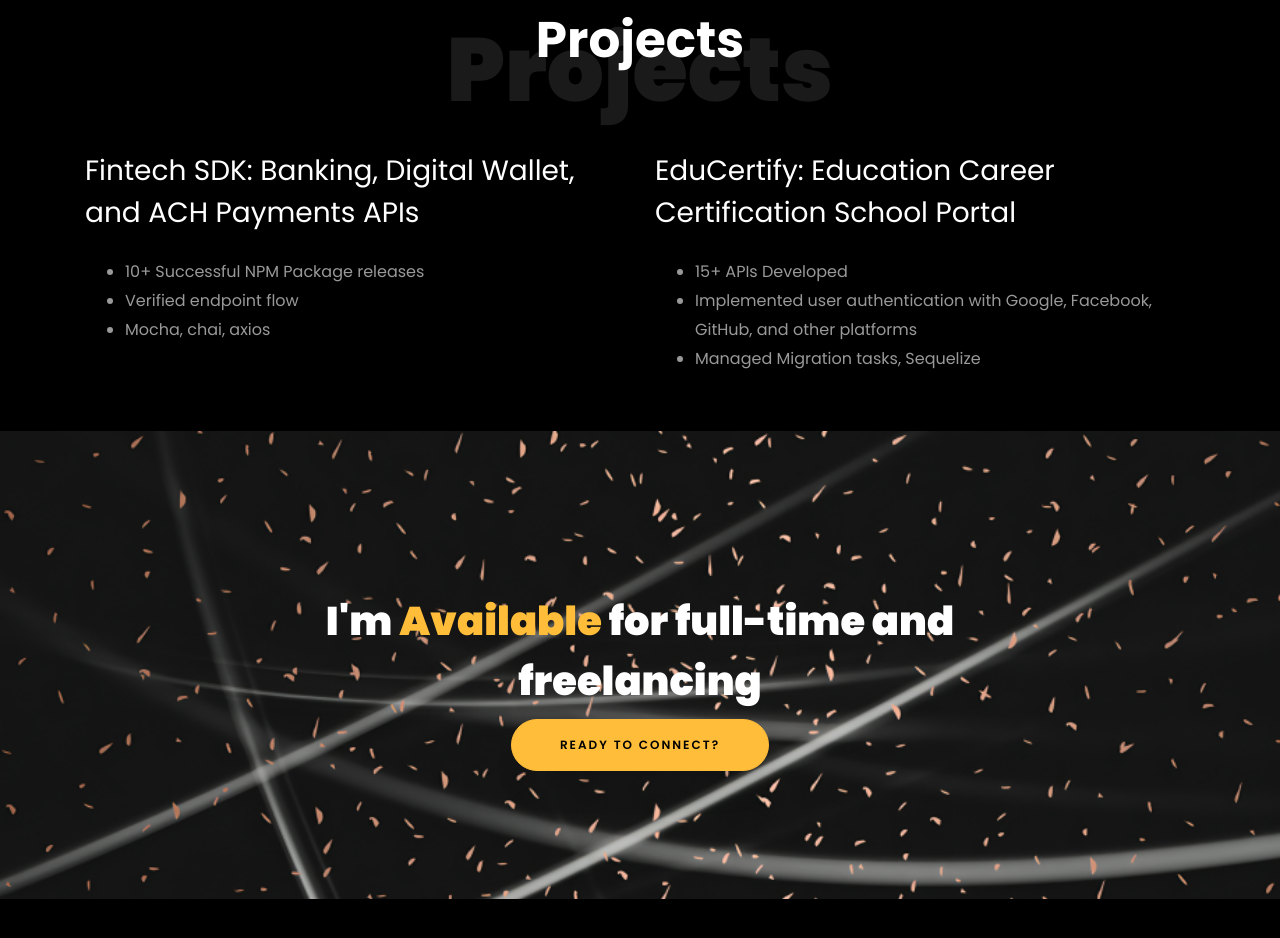
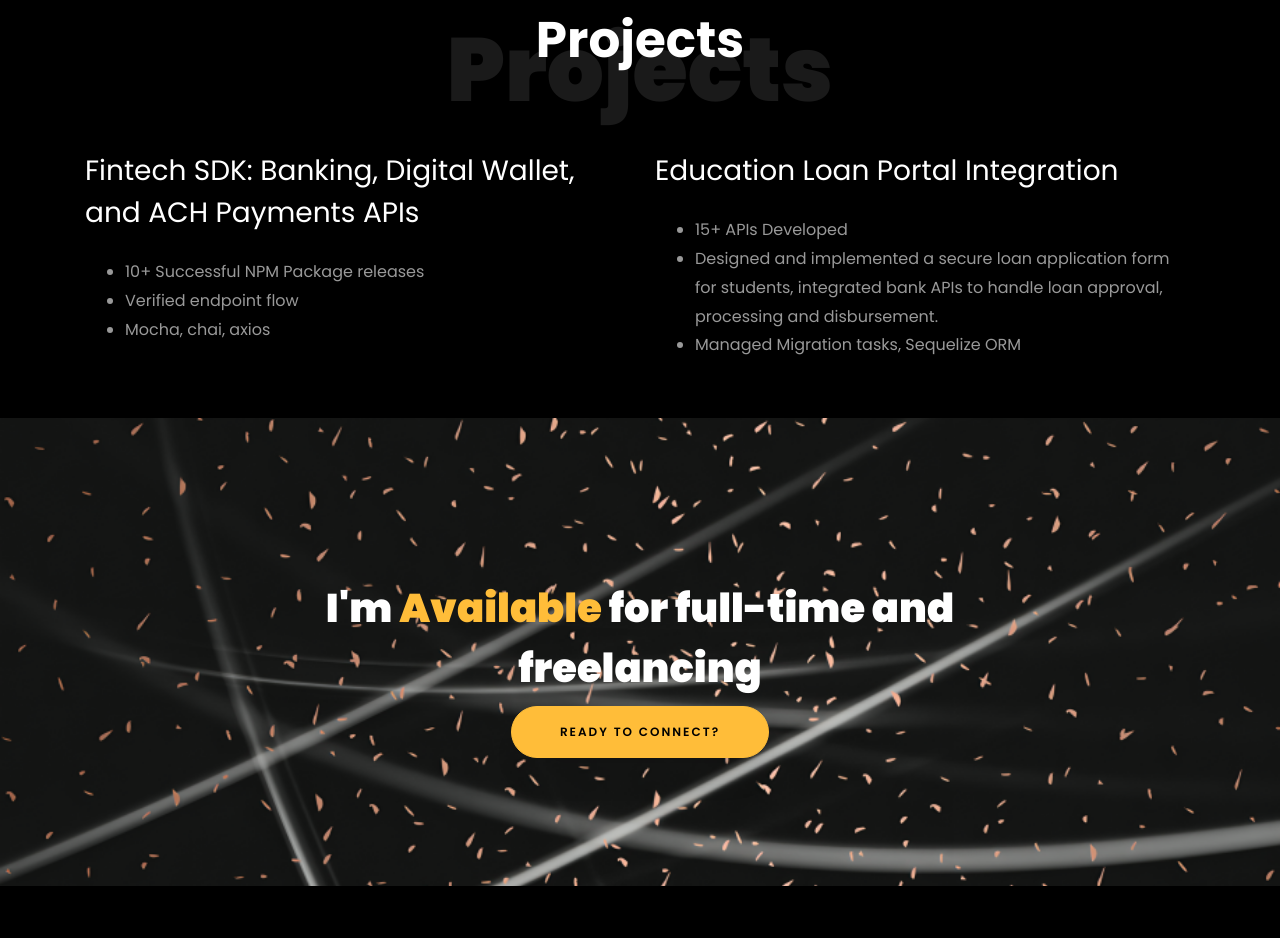
Before and after one commit to pranjal39/pranjalJain.github.io, a plain HTML site: page index.html in a window 1280 px wide. Shown: the part 3081-4019 px from the top of the page. Drawn offline with Linux system fonts and the light colour scheme; files whose address does not match are found by name.

Commit message:
updated project details

```diff
--- a/index.html
+++ b/index.html
@@ -189,11 +189,11 @@
 					</ul>
 				</div>
 				<div class="col-md-6">
-					<h3>EduCertify: Education Career Certification School Portal</h3>
+					<h3>Education Loan Portal Integration</h3>
 					<ul class="mt-4">
 						<li>15+ APIs Developed</li>
-						<li>Implemented user authentication with Google, Facebook, GitHub, and other platforms</li>
-						<li>Managed Migration tasks, Sequelize</li>
+						<li>Designed and implemented a secure loan application form for students, integrated bank APIs to handle loan approval, processing and disbursement.</li>
+						<li>Managed Migration tasks, Sequelize ORM</li>
 
 					</ul>
 				</div>
```
